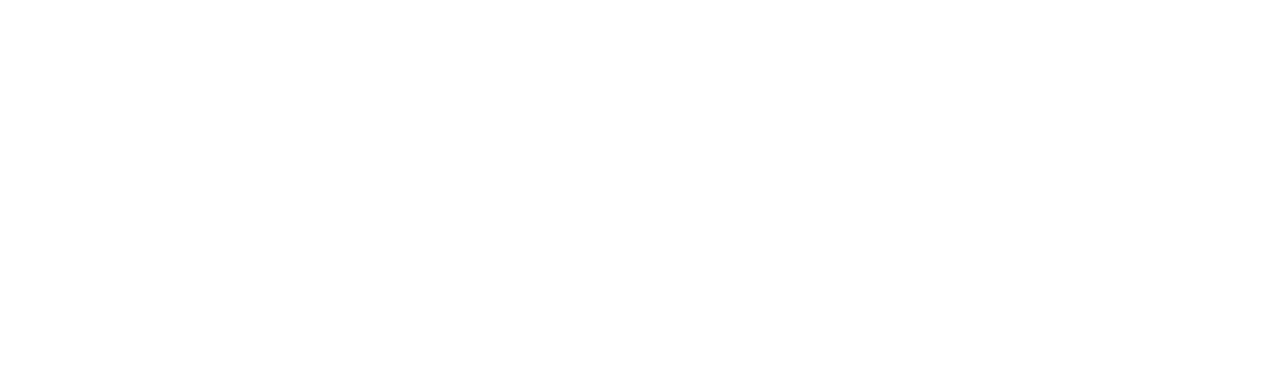
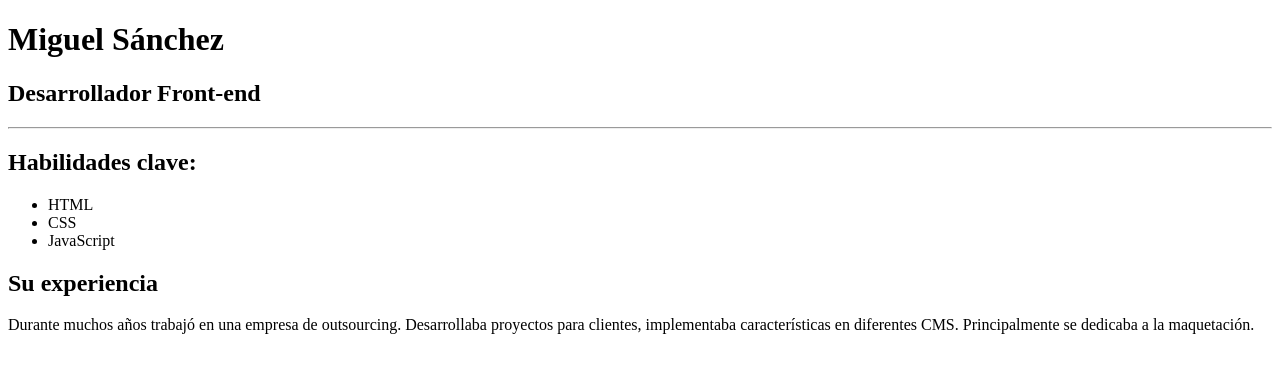
Before and after one commit to jorge-0496/jorge-0496.github.io, a plain HTML site: page index.html in a window 1280 px wide. Drawn offline with Linux system fonts and the light colour scheme.

Commit message:
Update index.html

```diff
--- a/index.html
+++ b/index.html
@@ -7,6 +7,29 @@
     <title>Document</title>
 </head>
 <body>
+   <main>
+  <h1>Miguel Sánchez</h1>
+  <h2>Desarrollador Front-end</h2>
 
+  <hr>
+
+  <section>
+    <h2>Habilidades clave:</h2>
+    <ul>
+      <li>HTML</li>
+      <li>CSS</li>
+      <li>JavaScript</li>
+    </ul>
+  </section>
+
+  <section>
+    <h2>Su experiencia</h2>
+    <p>
+      Durante muchos años trabajó en una empresa de outsourcing. Desarrollaba proyectos para
+      clientes, implementaba características en diferentes CMS. Principalmente se dedicaba a
+      la maquetación.
+    </p>
+  </section>
+</main>
 </body>
 </html>
```
